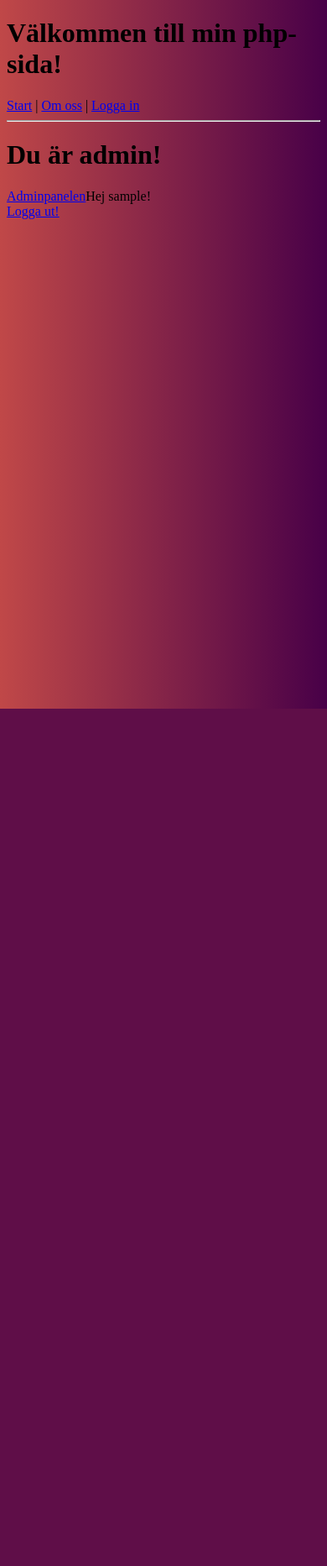
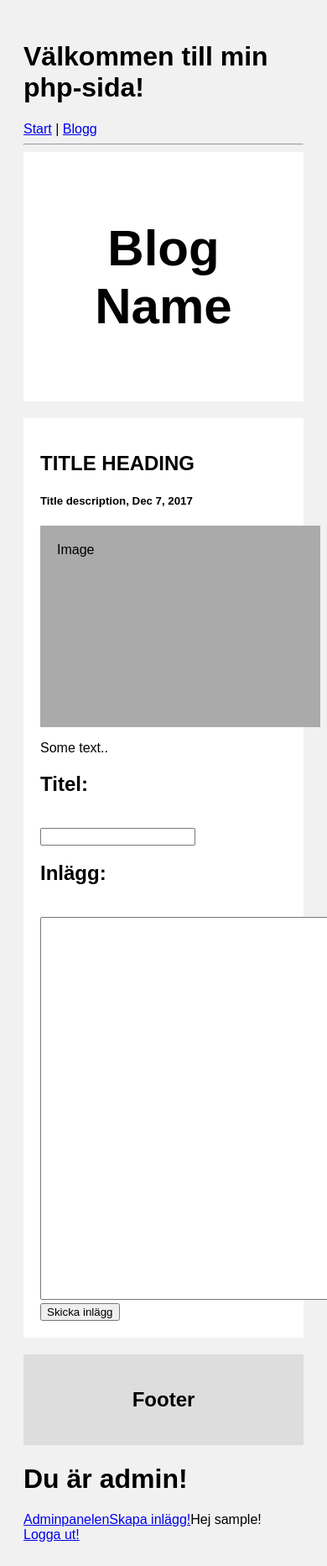
Before and after one commit to Misha-git/gruppuppgift, a PHP site: page /index.php?page=blogg in a window 390 px wide; the page is wider, and only the part inside the window is pictured. Shown: that part at 84% size. Before the commit the page ends 844 px from the top of that part, so only its background shows below. Run offline with PHP 8.4, Linux system fonts and the light colour scheme; the visitor is signed in with stand-in values (Sample User, id 1).

Commit message:
till misha

```diff
--- /dev/null
+++ b/Gruppnamn_project/css/body.css
@@ -0,0 +1,64 @@
+body {
+    font-family: Arial;
+    padding: 20px;
+    background: #f1f1f1;
+  }
+
+  /* Header/Blog Title */
+  .header {
+    padding: 30px;
+    font-size: 40px;
+    text-align: center;
+    background: white;
+  }
+
+  /* Create two unequal columns that floats next to each other */
+  /* Left column */
+  .leftcolumn {
+    float: left;
+    width: 75%;
+  }
+
+  /* Right column */
+  .rightcolumn {
+    float: left;
+    width: 25%;
+    padding-left: 20px;
+  }
+
+  /* Fake image */
+  .fakeimg {
+    background-color: #aaa;
+    width: 100%;
+    padding: 20px;
+  }
+
+  /* Add a card effect for articles */
+  .card {
+    background-color: white;
+    padding: 20px;
+    margin-top: 20px;
+  }
+
+  /* Clear floats after the columns */
+  .row:after {
+    content: "";
+    display: table;
+    clear: both;
+  }
+
+  /* Footer */
+  .footer {
+    padding: 20px;
+    text-align: center;
+    background: #ddd;
+    margin-top: 20px;
+  }
+
+  /* Responsive layout - when the screen is less than 800px wide, make the two columns stack on top of each other instead of next to each other */
+  @media screen and (max-width: 800px) {
+    .leftcolumn, .rightcolumn {
+      width: 100%;
+      padding: 0;
+    }
+  }
--- a/Gruppnamn_project/handlers/logout.php
+++ b/Gruppnamn_project/handlers/logout.php
@@ -1,8 +1,9 @@
 <?php
+
 
     session_start();
     session_destroy();
 
-    header("location:../index.php"); //Fungerar som den ska!
+    header("location:../views/loginForm.php"); //Fungerar som den ska!
 
 ?>
--- /dev/null
+++ b/Gruppnamn_project/handlers/pages.php
@@ -0,0 +1,14 @@
+<?php
+    $title = "PHPsidan";
+
+    $page = (isset($_GET['page']) ? $_GET['page'] : '');
+
+    if($page == "blogg") {
+        include("views/blogg.php");
+        } else if($page == "registerForm") {
+        include("handlers/registerForm.php");
+        } else if($page == "allPosts") {
+        include("handlers/allPosts.php");
+    }
+
+?>
--- a/Gruppnamn_project/includes_partials/database_connection.php
+++ b/Gruppnamn_project/includes_partials/database_connection.php
@@ -20,4 +20,5 @@
         echo "Error!" .  $e->getMessage() . "<br />"; //skriver ut felet och stänger ner appen.
         die;
     }
+
 ?>
--- a/Gruppnamn_project/index.php
+++ b/Gruppnamn_project/index.php
@@ -19,6 +19,7 @@
 <?php
 
 include("views/header.php");
+include("handlers/pages.php");
 
 ?>
 
@@ -30,6 +31,7 @@ include("views/header.php");
         if($_SESSION['role'] == "admin") {
             echo "<h1>Du är admin!</h1>";
             echo "<a href='adminPage.php'>Adminpanelen</a>";
+            echo "<a href='views/blogg.php'>Skapa inlägg!</a>";
         } else {
             echo "<h1>Du är inte admin</h1>";
         }
@@ -37,7 +39,6 @@ include("views/header.php");
         echo '<a href="handlers/logout.php">Logga ut!</a>';
 
     } else {
-        include('views/loginForm.php');
         echo '<a href="views/signUpForm.php">Registrera!</a>';
     }
 ?>
--- /dev/null
+++ b/Gruppnamn_project/views/blogg.php
@@ -0,0 +1,48 @@
+
+
+<!DOCTYPE html>
+<html lang="en">
+<head>
+    <meta charset="UTF-8">
+    <meta name="viewport" content="width=device-width, initial-scale=1.0">
+
+    <link href="../css/body.css" type="text/css" rel="stylesheet" />
+
+    <title>Document</title>
+</head>
+<body>
+
+<div class="header">
+  <h2>Blog Name</h2>
+</div>
+
+<div class="row">
+  <div class="leftcolumn">
+    <div class="card">
+
+      <h2>TITLE HEADING</h2>
+      <h5>Title description, Dec 7, 2017</h5>
+      <div class="fakeimg" style="height:200px;">Image</div>
+      <p>Some text..</p>
+
+    <form method="POST" action="../handlers/handlePost.php"> <!-- alla våra inlägg kommer landa i post-arrayen på sida handlepost..php-->
+        <!-- <h2>Användare: </h2><br />
+        <input type="text" name="user_id" required /><br /> -->
+        <h2>Titel: </h2><br />
+        <input type="text" name="title">
+        <h2>Inlägg: </h2><br />
+        <textarea name="description" rows="30" cols="100"></textarea><br />
+        <input type="submit" value="Skicka inlägg" />
+    </form>
+
+    </div>
+
+  </div>
+</div>
+
+<div class="footer">
+  <h2>Footer</h2>
+</div>
+
+</body>
+</html>
--- /dev/null
+++ b/Gruppnamn_project/views/comment.php
@@ -0,0 +1,6 @@
+<form method="POST" action="handleComment.php">
+Kommentar:<br />
+<input type="hidden" name="post_id" value="<?php echo $_GET['id']; ?>" />
+<textarea rows="20" cols="200"></textarea><br />
+<input type="submit" value="posta din kommentar">
+</form>
--- a/Gruppnamn_project/views/header.php
+++ b/Gruppnamn_project/views/header.php
@@ -1,4 +1,5 @@
 <h1>Välkommen till min php-sida!</h1>
-    <a href="index.php">Start</a> | <a href="about.php">Om oss</a> | <a href="login.php">Logga in</a>
 
-    <hr />
+    <a href="index.php">Start</a> | <a href="index.php?page=blogg">Blogg</a>
+
+<hr />
```
Also changed, not shown: Gruppnamn_project/handlers/allPosts.php (added, +19 -0 lines), Gruppnamn_project/handlers/handleComment.php (added, +20 -0 lines), Gruppnamn_project/handlers/handlePost.php (added, +21 -0 lines), Gruppnamn_project/handlers/post.php (added, +38 -0 lines), Gruppnamn_project/handlers/registerForm.php (+25 -3 lines), Gruppnamn_project/views/loginForm.php (+8 -3 lines), Gruppnamn_project/README.md.
